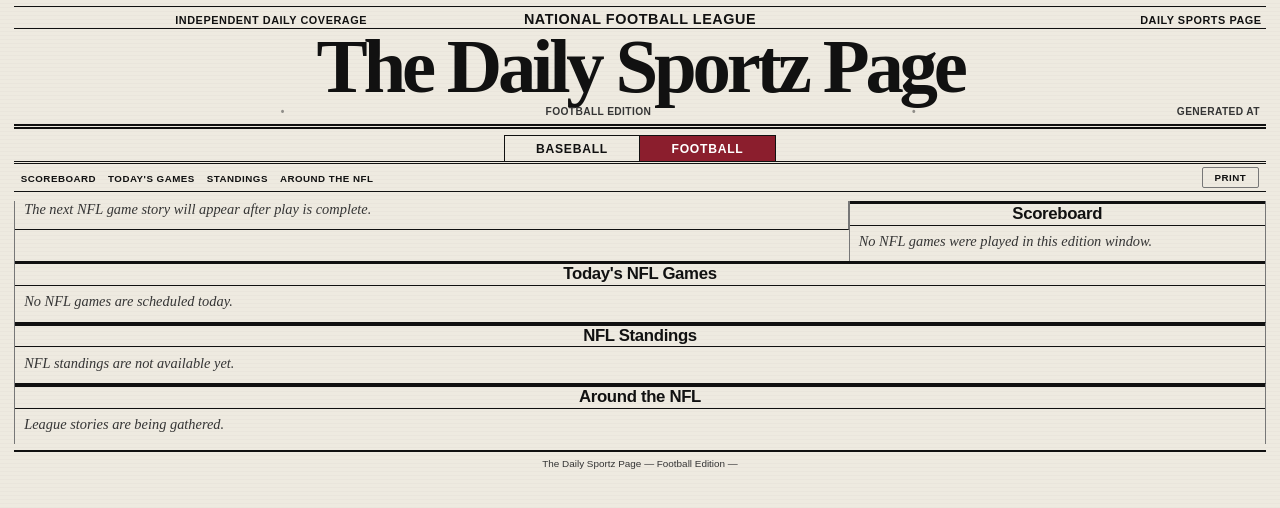
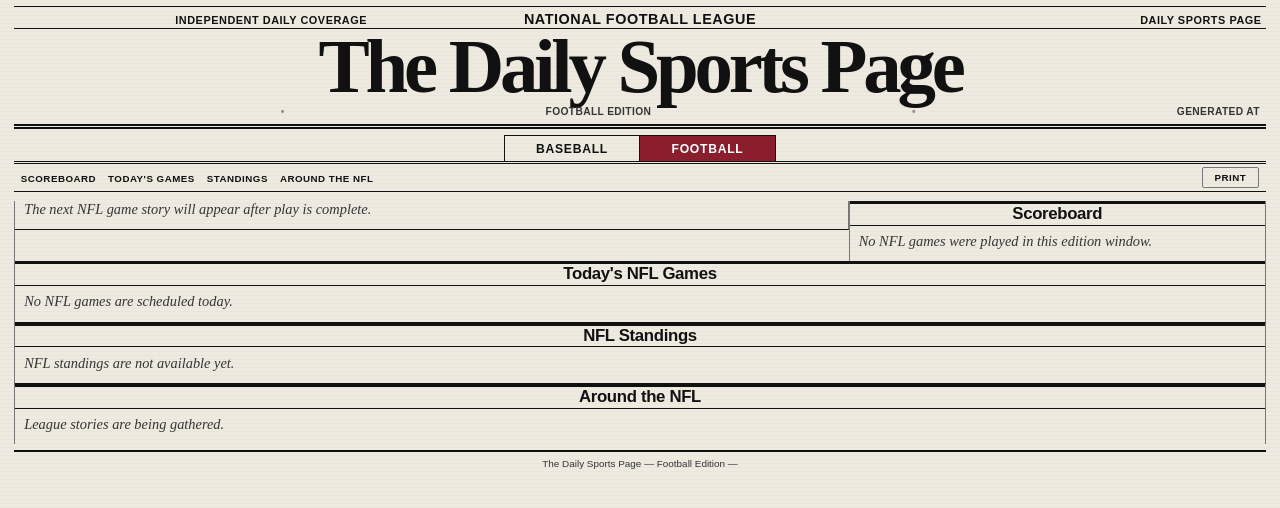
Before and after one commit to sportzballz/sportzpage, a Python web app: template templates/football.html.j2 in a window 1280 px wide. Shown: the top 508 px of the page. Run offline with Jinja, Linux system fonts and the light colour scheme; the template is opened without the code that fills it, so the values that code supplies are empty.

Commit message:
Fix subscription layout and rename publication

```diff
--- a/src/config/__init__.py
+++ b/src/config/__init__.py
@@ -50,7 +50,7 @@ class Settings(BaseModel):
     archive_root: str = "/var/www/sportzballz/sportzpage/archive"
     last_known_good_filename: str = "index.html.lkg"
     public_base_url: str = "https://sportzballz.io/sportzpage"
-    publication_name: str = "The Daily Sportz Page"
+    publication_name: str = "The Daily Sports Page"
     cdn_purge_hook: Optional[str] = None
     mlb_api: MLBApiConfig = Field(default_factory=MLBApiConfig)
     ai: AIConfig = Field(default_factory=AIConfig)
--- a/src/editorial/engine.py
+++ b/src/editorial/engine.py
@@ -296,7 +296,7 @@ class EditorialEngine:
                 byline="SportzBallz Staff",
                 paragraphs=[
                     f"The Phillies and {opponent.team_name} are the Philadelphia focus while "
-                    "The Daily Sportz Page tracks the full Major League Baseball slate."
+                    "The Daily Sports Page tracks the full Major League Baseball slate."
                 ],
                 source_data_references=[f"game:{game.game_id}"],
                 story_type=StoryType.lead,
@@ -307,7 +307,7 @@ class EditorialEngine:
         return Story(
             headline="Phillies Remain the Focus in Philadelphia",
             deck=(
-                "The Daily Sportz Page leads with the Phillies and covers the rest of "
+                "The Daily Sports Page leads with the Phillies and covers the rest of "
                 "Major League Baseball."
             ),
             byline="SportzBallz Staff",
--- a/src/editorial/espn_recap.py
+++ b/src/editorial/espn_recap.py
@@ -299,7 +299,7 @@ class ESPNLeadStoryService:
 
     @staticmethod
     def _prompt(recap: ESPNRecap, game: Game) -> str:
-        return f"""You are writing the lead game story for The Daily Sportz Page.
+        return f"""You are writing the lead game story for The Daily Sports Page.
 Create an original synopsis based only on the supplied ESPN recap facts. Do not copy ESPN
 sentences or distinctive phrases. Use a classic American baseball beat-writer voice: vivid,
 economical, observant, and newspaper-ready, without imitating or naming a specific writer.
--- a/src/football/__init__.py
+++ b/src/football/__init__.py
@@ -1 +1 @@
-"""NFL edition generation for The Daily Sportz Page."""
+"""NFL edition generation for The Daily Sports Page."""
--- a/src/football/generator.py
+++ b/src/football/generator.py
@@ -118,7 +118,7 @@ class FootballEditionGenerator:
             "headline": f"{winner['name']} Take the Day, {winner['score']}-{loser['score']}",
             "deck": f"{winner['abbr']} finished ahead of {loser['abbr']} in {game['status'].lower()} action at {game['venue']}.",
             "paragraphs": [
-                f"The {winner['name']} came away with a {winner['score']}-{loser['score']} result over the {loser['name']}, putting the defining score of the day at the top of The Daily Sportz Page's football edition.",
+                f"The {winner['name']} came away with a {winner['score']}-{loser['score']} result over the {loser['name']}, putting the defining score of the day at the top of The Daily Sports Page's football edition.",
                 f"The game was played at {game['venue']}. The result offers an early checkpoint for both clubs as the NFL calendar moves toward the regular season.",
                 "The football page will follow the Eagles first when Philadelphia plays, turn next to the NFC East, and still keep the full league slate in view.",
             ],
--- a/templates/football.html.j2
+++ b/templates/football.html.j2
@@ -4,7 +4,7 @@
   <meta charset="utf-8">
   <meta name="viewport" content="width=device-width, initial-scale=1">
   <meta name="theme-color" content="#8b1e2d">
-  <title>The Daily Sportz Page — Football</title>
+  <title>The Daily Sports Page — Football</title>
   <meta name="description" content="Philadelphia-first NFL scores, schedules, standings, and stories.">
   <link rel="canonical" href="https://thedailysportspage.com/football/">
   <link rel="icon" href="../static/icons/favicon.ico" sizes="any">
@@ -15,7 +15,7 @@
   <header class="masthead" role="banner">
     <div class="masthead-inner">
       <div class="masthead-kicker"><span>Independent Daily Coverage</span><strong>National Football League</strong><span>Daily Sports Page</span></div>
-      <h1 class="masthead-title">The Daily Sportz Page</h1>
+      <h1 class="masthead-title">The Daily Sports Page</h1>
       <div class="masthead-meta">
         <span class="masthead-date">{{ page.edition_date.strftime('%A, %B %-d, %Y') }}</span>
         <span class="masthead-sep">&bull;</span><span>{{ page.season_label }} Football Edition</span>
@@ -37,7 +37,7 @@
         {% if page.lead %}
         <article class="lead-story">
           <p class="section-label">Football Front Page</p><h2 class="lead-headline">{{ page.lead.headline }}</h2>
-          <p class="story-deck">{{ page.lead.deck }}</p><p class="story-byline">By Daily Sportz Page Staff</p>
+          <p class="story-deck">{{ page.lead.deck }}</p><p class="story-byline">By Daily Sports Page Staff</p>
           <div class="story-body">{% for paragraph in page.lead.paragraphs %}<p>{{ paragraph }}</p>{% endfor %}</div>
           <p class="source-link"><a href="{{ page.lead.url }}">Game recap on ESPN</a></p>
         </article>
@@ -67,6 +67,6 @@
       {% if page.news %}<div class="news-grid">{% for story in page.news %}<article class="news-item"><h3>{% if story.url %}<a href="{{ story.url }}">{{ story.headline }}</a>{% else %}{{ story.headline }}{% endif %}</h3><p>{{ story.description }}</p></article>{% endfor %}</div>{% else %}<p class="no-content">League stories are being gathered.</p>{% endif %}
     </section>
   </main>
-  <footer class="site-footer"><p>The Daily Sportz Page — Football Edition — {{ page.edition_date }}</p></footer>
+  <footer class="site-footer"><p>The Daily Sports Page — Football Edition — {{ page.edition_date }}</p></footer>
 </body>
 </html>
--- a/templates/index.html.j2
+++ b/templates/index.html.j2
@@ -5,10 +5,10 @@
   <meta charset="utf-8">
   <meta name="viewport" content="width=device-width, initial-scale=1">
   <meta name="theme-color" content="#8b1e2d">
-  <title>The Daily Sportz Page &mdash; {{ edition.edition.date }}</title>
+  <title>The Daily Sports Page &mdash; {{ edition.edition.date }}</title>
   <meta name="description" content="Philadelphia-first MLB scores, standings, league leaders, game recaps, and analysis.">
   <link rel="canonical" href="https://thedailysportspage.com/">
-  <meta property="og:title" content="The Daily Sportz Page &mdash; {{ edition.edition.date }}">
+  <meta property="og:title" content="The Daily Sports Page &mdash; {{ edition.edition.date }}">
   <meta property="og:description" content="Philadelphia-first MLB scores, standings, and analysis.">
   <meta property="og:type" content="website">
   <meta name="daily-sportz-page-edition-id" content="{{ edition.edition.id }}">
@@ -54,7 +54,7 @@
     {% include "sections/around-the-league.html.j2" %}
   </main>
   <footer class="site-footer">
-    <p>The Daily Sportz Page &mdash; {{ edition.edition.date }} &mdash;
+    <p>The Daily Sports Page &mdash; {{ edition.edition.date }} &mdash;
     {% if edition.edition.generated_at %}
       Generated at {{ edition.edition.generated_at.strftime('%I:%M %p %Z') }}
     {% endif %}
--- a/templates/sections/front-page.html.j2
+++ b/templates/sections/front-page.html.j2
@@ -6,7 +6,7 @@
     <header class="story-header">
       <h2 id="lead-headline" class="lead-headline">{{ edition.lead_story.headline }}</h2>
       <p class="story-deck">{{ edition.lead_story.deck }}</p>
-      <p class="story-byline">By {{ edition.lead_story.byline | replace('SportzBallz Staff', 'Daily Sportz Page Staff') }}</p>
+      <p class="story-byline">By {{ edition.lead_story.byline | replace('SportzBallz Staff', 'Daily Sports Page Staff') }}</p>
     </header>
     <div class="story-body">
       {% for para in edition.lead_story.paragraphs %}
--- a/templates/sections/game-recaps.html.j2
+++ b/templates/sections/game-recaps.html.j2
@@ -11,7 +11,7 @@
       <div class="recap-meta">
         <span class="recap-score">{{ recap.final_score }}</span>
         <span class="recap-sep">&bull;</span>
-        <span class="recap-byline">By {{ recap.byline | replace('SportzBallz Staff', 'Daily Sportz Page Staff') }}</span>
+        <span class="recap-byline">By {{ recap.byline | replace('SportzBallz Staff', 'Daily Sports Page Staff') }}</span>
       </div>
       {% if recap.tags %}
       <div class="recap-tags">
--- a/templates/sections/masthead.html.j2
+++ b/templates/sections/masthead.html.j2
@@ -6,7 +6,7 @@
       <strong>Major League Baseball</strong>
       <span>Daily Sports Page</span>
     </div>
-    <h1 class="masthead-title">The Daily Sportz Page</h1>
+    <h1 class="masthead-title">The Daily Sports Page</h1>
     <div class="masthead-meta">
       <span class="masthead-date">
         {{ format_edition_date(edition.edition.date) }}
```
Also changed, not shown: scripts/assemble_subscription_site.py (+10 -10 lines), static/css/subscription.css (+7 -1 lines), tests/unit/test_renderer.py (+1 -1 lines), tests/unit/test_subscription_site.py (+7 -0 lines), static/manifest.webmanifest, 1 other file.
